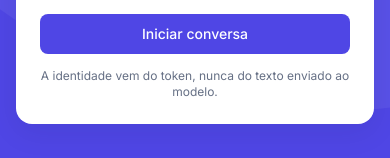
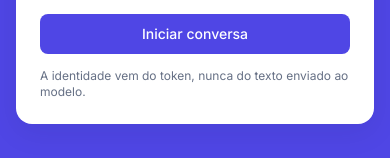
Before and after one commit to Gustavo-Vinicius/nexus-support-agent-web-desafio-kpmg, a Next.js app: page / in a window 390 px wide. Shown: the part 608-766 px from the top of the page. Built offline with nearby package versions, Linux system fonts and the light colour scheme.

Commit message:
fix: responsive decorative circle and left-aligned identity note

```diff
--- a/src/app/page.tsx
+++ b/src/app/page.tsx
@@ -68,7 +68,7 @@ export default function HomePage() {
     <main className="relative min-h-screen overflow-hidden bg-primary">
       <div
         aria-hidden="true"
-        className="pointer-events-none absolute -top-[380px] -right-[480px] h-[1100px] w-[1100px] rounded-full bg-white/[0.06]"
+        className="pointer-events-none absolute -top-[42vh] -right-[33vw] aspect-square w-[76vw] rounded-full bg-white/[0.06] sm:-top-[380px] sm:-right-[480px] sm:h-[1100px] sm:w-[1100px]"
       />
 
       <div className="relative z-10 flex min-h-screen flex-col items-center justify-center gap-5 px-4">
@@ -118,7 +118,7 @@ export default function HomePage() {
 
           <Button onClick={startConversation}>Iniciar conversa</Button>
 
-          <p className="text-center text-xs leading-4 text-text-muted">
+          <p className="text-xs leading-4 text-text-muted">
             A identidade vem do token, nunca do texto enviado ao modelo.
           </p>
         </section>
```
